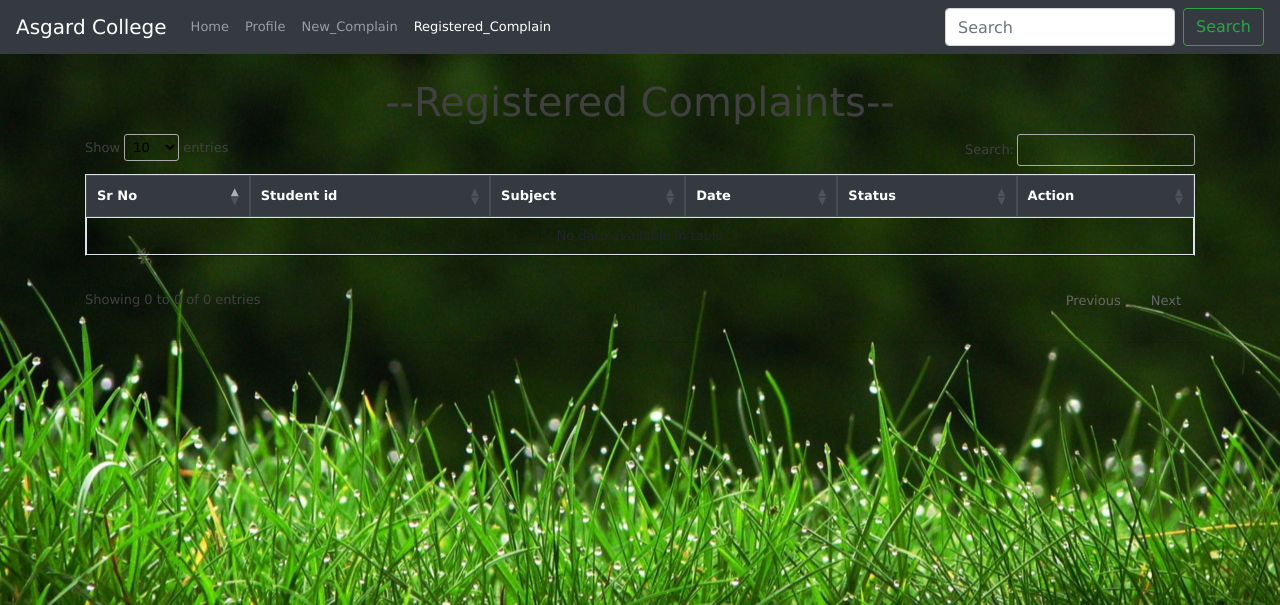
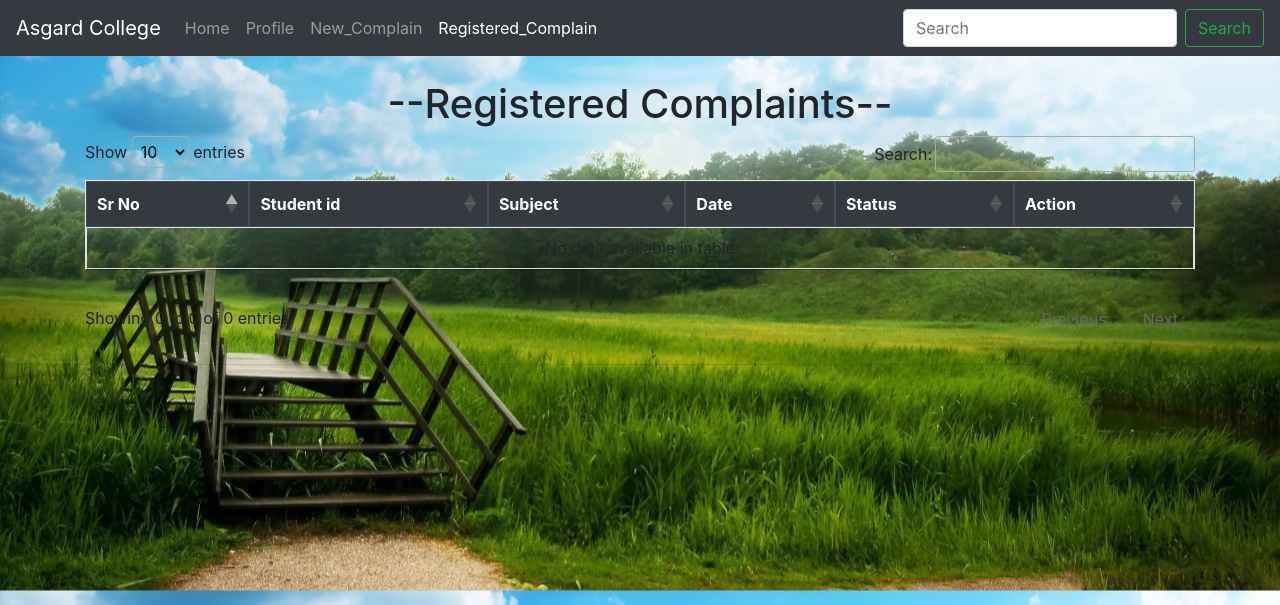
Before and after one commit to himanshu-patil/grievance_website, a PHP site: page /registered_complains.php in a window 1280 px wide. Shown: the top 605 px of the page. Run offline with PHP 8.4, Linux system fonts and the light colour scheme; the visitor is signed in with stand-in values (Sample User, id 1); data that the repository does not hold is empty; some libraries are stand-ins or nearby versions.

Commit message:
navabar problem

```diff
--- a/registered_complains.php
+++ b/registered_complains.php
@@ -31,14 +31,13 @@ if (!$connection) {
                background: transparent;
           } */
 
-          body {
-               font: 13px/20px "Lucida Grande", Tahoma, Verdana, sans-serif;
-               color: #404040;
-               /* background: #0ca3d2; */
-               background-image: url('../img/new_complain.jpg');
-               background-size: cover;
-               background-position-y: 40%;
-          }
+          body
+          {
+          /* background-color: #0ca3d2; */
+          background-image: url('../img/profile.jpg');
+          background-position:40%;
+          background-size: cover;
+           }
 
           /* .bg {
                width: 100%;
--- a/teacher_profile.php
+++ b/teacher_profile.php
@@ -54,10 +54,7 @@ session_start();
 
      </ul> <form class = "form-inline my-2 my-lg-0" >
 
-      <input class = "form-control mr-sm-2"
-    type = "search"
-    placeholder = "Search"
-    aria - label = "Search" >
+      <input class = "form-control mr-sm-2" type = "search" placeholder = "Search" aria-label = "Search">
 
     <button class = "btn btn-outline-success my-2 my-sm-0"
     type = "submit" > Search </button>
```
